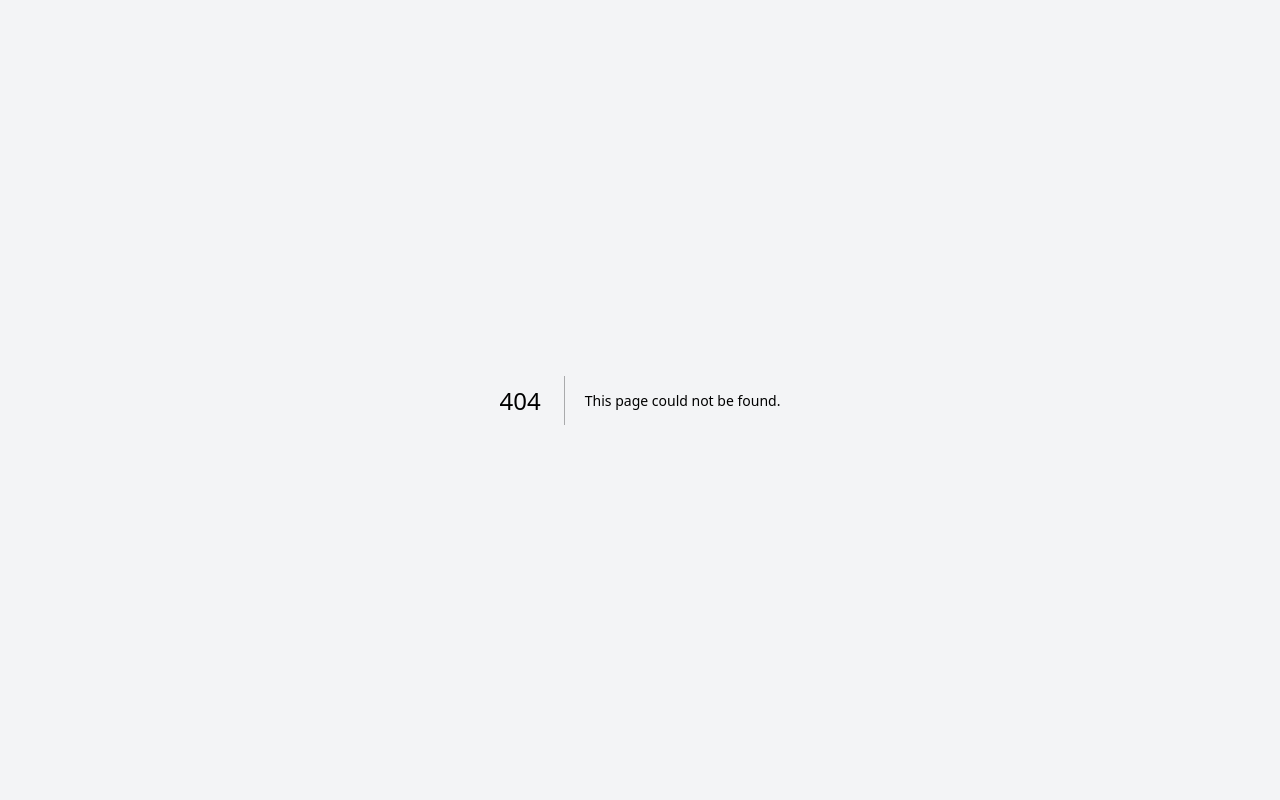
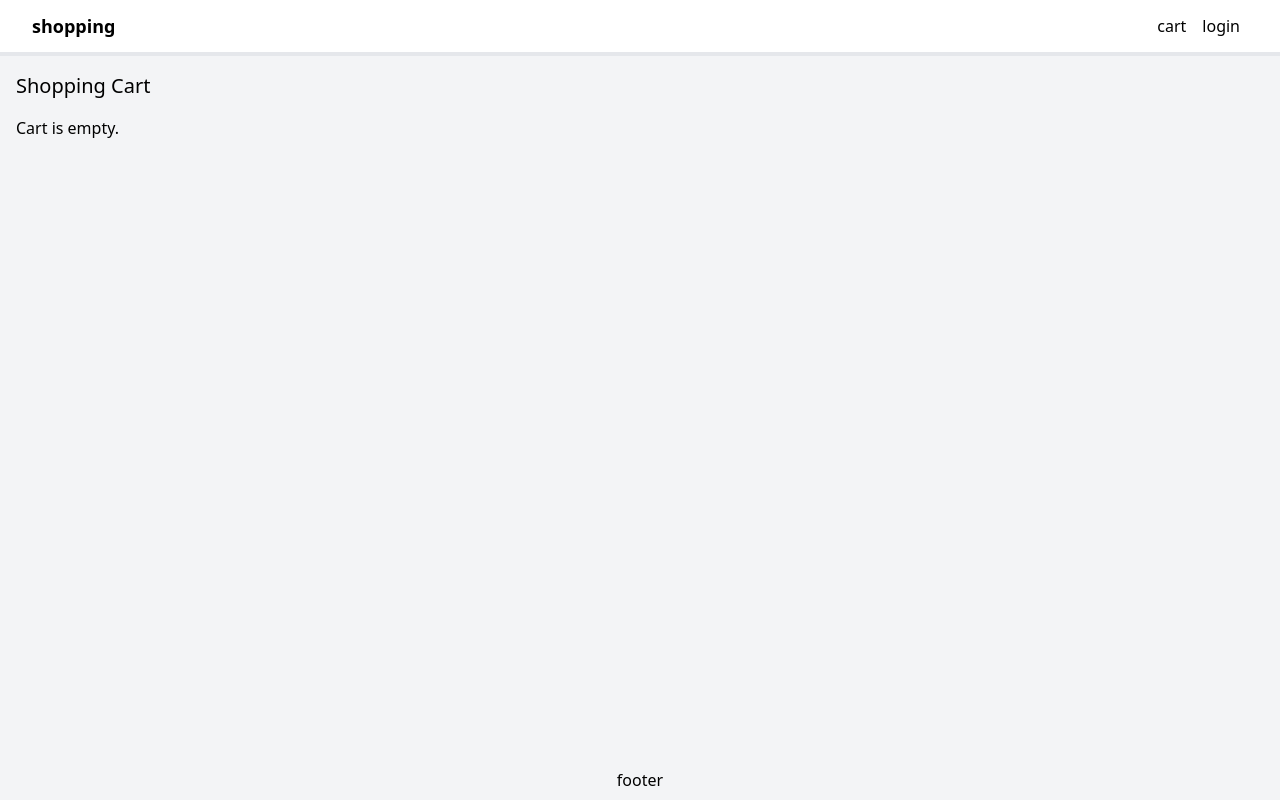
Before and after one commit to mahdirez/e-commerce-nextJS, a Next.js app: page /cart in a window 1280 px wide. Before the commit this address had no page. Built offline with nearby package versions, Linux system fonts and the light colour scheme.

Commit message:
complete add and remove

```diff
--- a/components/Layout.js
+++ b/components/Layout.js
@@ -1,7 +1,12 @@
 import Head from "next/head"
 import Link from "next/link"
+import { useContext } from "react"
+import { CartContext } from "../context/Cart"
 
 function Layout({title , children}){
+    const {state , dispatch} = useContext(CartContext);
+
+    const { cart } = state;
    return (
     <>
     <Head>
@@ -14,7 +19,14 @@
                     shopping
                 </Link>
                 <div>
-                <Link href={"/cart"} className="p-2">cart</Link>
+                <Link href={"/cart"} className="p-2">
+                    cart
+                    {cart.cartItem.length > 0 && (
+                        <span className="ml-1 rounded-xl bg-gray-200 px-2 py-1 text-xs font-bold">
+                            {cart.cartItem.reduce((acc,cur)=> acc + cur.qty, 0)}
+                        </span>
+                    )}
+                    </Link>
                 <Link href={"/login"} className="p-2">login</Link>
                 </div>
             </nav>
--- a/context/Cart.js
+++ b/context/Cart.js
@@ -8,22 +8,29 @@
 
 function reducer(state, action){
   switch(action.type) {
-    case "ADD_ITEMS": {
-        const newItem = action.payload
+      case "ADD_ITEMS": {
+          const newItem = action.payload
 
-        const exisitingItem = state.cart.cartItem.find((i)=>i.slug === newItem.slug)
+          const existingItem = state.cart.cartItem.find((i)=>i.slug === newItem.slug)
 
-        const cartItems = exisitingItem ? state.cart.cartItem.map((i)=> i.title === exisitingItem.title ? newItem : i) :
-        [ ...state , cart.cartItem , newItem]
+          const cartItem = existingItem ?
+              state.cart.cartItem.map((i)=> i.slug === existingItem.slug ? newItem : i) :
+              [...state.cart.cartItem , newItem]
 
-        return {...state , cart: {...state.cart, cartItems}}
+          return {...state , cart: {...state.cart, cartItem}}
+      }
 
+      case 'REMOVE_ITEM': {
+        const cartItem = state.cart.cartItem.filter(
+          (item) => item.slug !== action.payload.slug
+        )
 
-    }
-    default : return state
+        return { ...state, cart: { ...state.cart, cartItem } }
+      }
+
+      default : return state
   }
 }
-
 
 
 export function CartContextProvider({children}){
--- /dev/null
+++ b/pages/cart.js
@@ -0,0 +1,63 @@
+import { useContext } from "react";
+import { CartContext } from "../context/Cart";
+import Layout from "../components/Layout";
+import Image from "next/image";
+
+const cartPage = () => {
+    const { state, dispatch } = useContext(CartContext)
+
+    const {cart : {cartItem}} = state
+
+    function removeItemHandler(item) {
+        dispatch({ type: 'REMOVE_ITEM', payload: item })
+    }
+    return (
+        <Layout title='Shopping Cart'>
+          <h1 className='mb-4 text-xl'>Shopping Cart</h1>
+          {cartItem.length === 0 ? (
+            <div>Cart is empty.</div>
+          ) : (
+            <div className='grid md:grid-cols-4 md:gap-5'>
+              <div className='overflow-x-auto md:col-span-3'>
+                <table className='min-w-full'>
+                  <thead className='border-b'>
+                    <tr>
+                      <th className='px-5 text-left'>Item</th>
+                      <th className='p-5 text-right'>Quantity</th>
+                      <th className='p-5 text-right'>Price</th>
+                      <th className='p-5'>Action</th>
+                    </tr>
+                  </thead>
+                  <tbody>
+                    {cartItem.map((item) => (
+                      <tr key={item.slug} className='border-b'>
+                        <td>
+                          <span className='flex item-center'>
+                            <Image src={item.image} width={50} height={50} />
+                            {item.title}
+                          </span>
+                        </td>
+                        <td className='p-5 text-right'>{item.qty}</td>
+                        <td className='p-5 text-right'>{item.price}</td>
+                        <td className='p-5 text-center'>
+                          <button onClick={() => removeItemHandler(item)}>
+                            Remove
+                          </button>
+                        </td>
+                      </tr>
+                    ))}
+                  </tbody>
+                </table>
+              </div>
+              <div className='p-5'>
+                <div className='pb-5'>
+                  Total Price:{' '}
+                  {cartItem.reduce((acc, cur) => acc + cur.qty * cur.price, 0)}
+                </div>
+              </div>
+            </div>
+          )}
+        </Layout>
+      )
+}
+export default cartPage;
--- a/pages/product/[items].js
+++ b/pages/product/[items].js
@@ -2,7 +2,11 @@
 import Layout from "../../components/Layout"
 import ProductItems from "../../data/Products.json"
 import Image from "next/image";
+import { useContext } from "react";
+import { CartContext } from "../../context/Cart";
 function ProductPages(){
+    const {state , dispatch} = useContext(CartContext)
+    const router = useRouter();
     const {query} = useRouter();
     const {items} = query;
 
@@ -10,6 +14,22 @@
 
     if(!products){
       return (<Layout>not found pafe 404</Layout>)
+    }
+
+    function addToCartHandler(){
+      const exisitingItem = state.cart.cartItem.find((i)=> i.slug === products.slug);
+
+      const qty = exisitingItem ? exisitingItem.qty + 1 : 1;
+
+      dispatch({type: "ADD_ITEMS" , payload: {...products , qty} });
+
+      if (products.count < qty) {
+        alert('Product is out.')
+
+        return
+      }
+
+      router.push('/cart');
     }
     return (
         <Layout title={products.title}><div className="grid md:grid-cols-4 md:gap-3 bg-white rounded-xl p-10">
@@ -33,11 +53,12 @@
                 <div>{products.count > 0 ? "availabe" : "Unavailabe"}</div>
 
               </div>
-              <button className="rounded-xl bg-gray-700 text-white px-4 py-2 w-full">
+              <button className="rounded-xl bg-gray-700 text-white px-4 py-2 w-full" onClick={addToCartHandler}>
                     add to cart
                 </button>
             </div>
-            </div></Layout>
+            </div>
+        </Layout>
     )
 }
 
```
